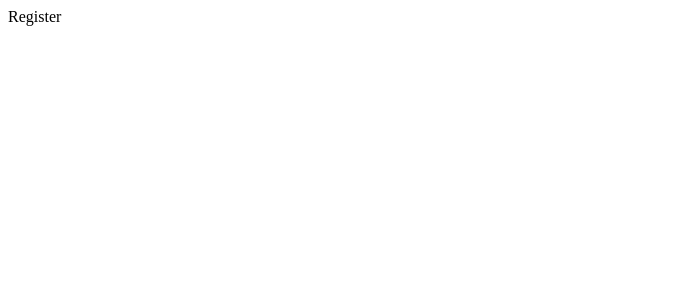
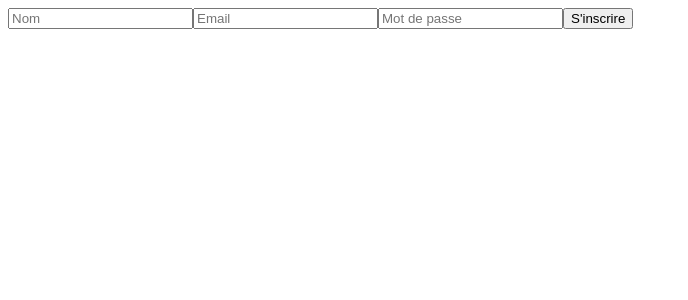
Before and after one commit to Harry8679/Budget-App-Udemy, a React (Create React App) app: page /register in a window 1280 px wide. Shown: the top 300 px of the page, without its empty margins (0-688 px from the left). Built offline with nearby package versions, Linux system fonts and the light colour scheme; the HTML template or start-up script is replaced by a standard one.

Commit message:
Register Page

```diff
--- a/src/pages/Register.jsx
+++ b/src/pages/Register.jsx
@@ -1,11 +1,30 @@
-import React from 'react'
+import { useState } from "react";
+import API from "../api";
+import { useNavigate } from "react-router-dom";
 
 const Register = () => {
+  const [form, setForm] = useState({ username: "", email: "", password: "" });
+  const navigate = useNavigate();
+
+  const handleSubmit = async (e) => {
+    e.preventDefault();
+    try {
+      await API.post("/auth/register", form);
+      alert("Inscription réussie ! Connectez-vous maintenant.");
+      navigate("/login");
+    } catch (err) {
+      alert("Erreur lors de l'inscription.");
+    }
+  };
+
   return (
-    <div>
-      Register
-    </div>
-  )
-}
+    <form onSubmit={handleSubmit}>
+      <input placeholder="Nom" onChange={(e) => setForm({ ...form, username: e.target.value })} required />
+      <input placeholder="Email" type="email" onChange={(e) => setForm({ ...form, email: e.target.value })} required />
+      <input placeholder="Mot de passe" type="password" onChange={(e) => setForm({ ...form, password: e.target.value })} required />
+      <button type="submit">S'inscrire</button>
+    </form>
+  );
+};
 
-export default Register
+export default Register;
```
